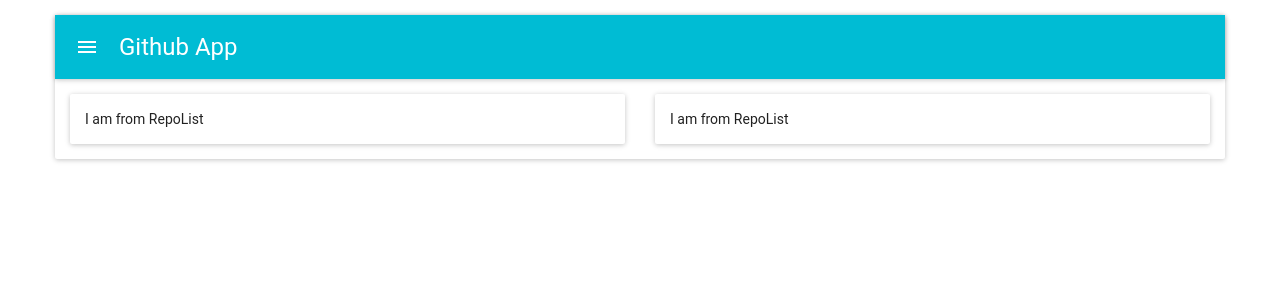
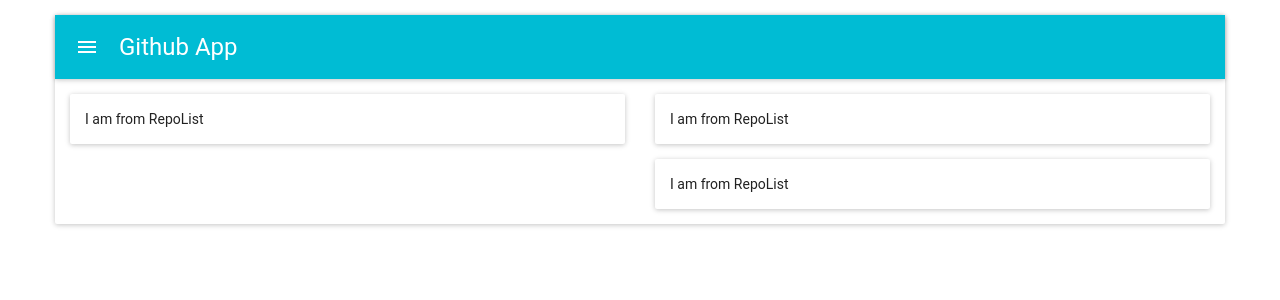
Before and after one commit to Sefton419/Github-Visualization-App, a React (Create React App) app: page / in a window 1280 px wide. Shown: the top 300 px of the page. Built offline with nearby package versions, Linux system fonts and the light colour scheme; what react-tap-event-plugin would draw is missing.

Commit message:
[style] second card added to right column for user profile

```diff
--- a/src/App.css
+++ b/src/App.css
@@ -1,3 +1,7 @@
 .container {
 	padding: 15px;
 }
+
+.margin-bottom {
+	margin-bottom: 15px;
+}
--- a/src/containers/App.js
+++ b/src/containers/App.js
@@ -34,11 +34,26 @@ class App extends Component {
                       </Card>
                     </Col>
                     <Col md={6} xs={6}>
-                      <Card>
-                        <div className="container">
-                          <CommitList />
-                        </div>
-                      </Card>
+                      <Row>
+                        <Col md={12} xs={12}>
+                          <div className="margin-bottom">
+                            <Card>
+                              <div className="container">
+                                <CommitList />
+                              </div>
+                            </Card>
+                          </div>
+                        </Col>
+                      </Row>
+                      <Row>
+                        <Col md={12} xs={12}>
+                          <Card>
+                            <div className="container">
+                              <CommitList />
+                            </div>
+                          </Card>
+                        </Col>
+                      </Row>
                     </Col>
                   </Row>
                 </div>
```
